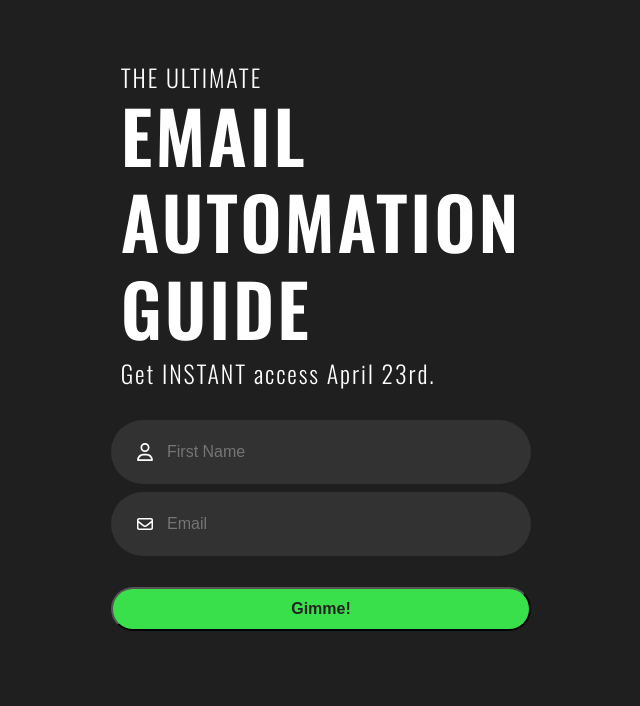
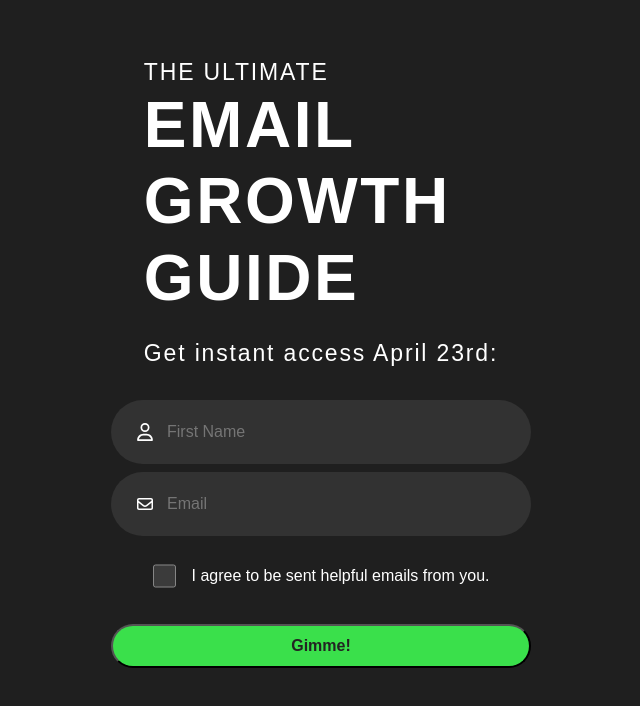
Before and after one commit to byoncak/ultimate-email-guide, a Vue app: page / in a window 1280 px wide. Shown: the top 706 px of the page, without its empty margins (319-959 px from the left). Built offline with nearby package versions, Linux system fonts and the light colour scheme.

Commit message:
Add email consent checkbox, change font to Kanit, and update guide name.
- Add checkbox to consent to receiving emails before submitting form
- Update font to Kanit for a cleaner look and feel
- Change email automation guide name to 'Email Growth Guide' for a more concise, catchy title

```diff
--- a/src/App.vue
+++ b/src/App.vue
@@ -9,6 +9,10 @@
   text-align: center;
   color: #2c3e50;
 }
+
+body {
+    font-family: 'Kanit', sans-serif;
+  }
 
 nav {
   padding: 30px;
--- a/src/components/ThankYou.vue
+++ b/src/components/ThankYou.vue
@@ -1,7 +1,8 @@
 <template>
   <div class="thank-you">
     <h1>Thank you for subscribing!</h1>
-    <p>You'll receive our ultimate email guide as soon as it's released.</p>
+    <p>You'll receive my Email Automation Guide as soon as it's released (April 23rd)</p>
+
   </div>
 </template>
 
@@ -9,7 +10,7 @@
 .thank-you {
   max-width: 600px;
   margin: 0 auto;
-  text-align: center;
+  text-align: left;
   padding: 48px;
 }
 
--- a/src/components/TheForm.vue
+++ b/src/components/TheForm.vue
@@ -10,6 +10,7 @@ const router = useRouter()
 let firstName = ref("");
 let email = ref("");
 
+const consent = ref(false)
 const showAlert = ref(false);
 const alertMessage = ref("");
 
@@ -20,16 +21,16 @@ let closeAlert = () => {
 let handleSubmit = async () => {
   try {
     // Check if the name and email pair already exist
-    const q = query(collection(db, 'waitlist'), where('name', '==', firstName.value), where('email', '==', email.value));
+    const q = query(collection(db, 'waitlist'), where('email', '==', email.value));
     const querySnapshot = await getDocs(q);
     if (querySnapshot.size > 0) {
       // Display an alert message if a duplicate record was found
       firstName.value = "";
       email.value = "";
       showAlert.value = true;
-      alertMessage.value = 'Oops. A record with this name & email already exists.';
+      alertMessage.value = 'Oops. A record with this email already exists.';
     } else {
-      // If no duplicate record was found, add the new subscriber to Firestore
+      // If no duplicate record was found and consent is given, add the new subscriber to Firestore
       const subscriber = {
         name: firstName.value,
         email: email.value,
@@ -63,9 +64,12 @@ let validateEmail = () => {
 };
 
 let submitForm = () => {
-  if (validateEmail()) {
+  if (validateEmail() && consent.value) {
     handleSubmit();
     router.push({ name: 'ThankYou' })
+  } else {
+    alertMessage.value = 'Please give your consent to receive emails before submitting the form.'; // show error message
+    showAlert.value = true;
   }
 };
 </script>
@@ -77,14 +81,15 @@ let submitForm = () => {
         <!-- <h2>THE ONLY</h2> -->
         <p>THE ULTIMATE</p>
 
+
         <h1>
           EMAIL <br />
-          AUTOMATION <br />
+          GROWTH <br />
           GUIDE
         </h1>
         <!-- <h2>YOU NEED.</h2> -->
       </div>
-      <p>Get INSTANT access April 23rd.</p>
+      <p>Get instant access April 23rd:</p>
     </div>
     <form @submit.prevent="submitForm">
       <div class="input-container">
@@ -110,6 +115,10 @@ let submitForm = () => {
           placeholder="Email"
         />
       </div>
+      <label class="opt-in">
+        <input type="checkbox" v-model="consent" class="checkbox" />
+        I agree to be sent helpful emails from you.
+      </label>
 
       <button class="submit" type="submit">Gimme!</button>
     </form>
@@ -174,11 +183,24 @@ form {
   font-size: inherit;
   font-family: inherit;
   line-height: inherit;
+  max-width: 420px;
 }
 
 input {
   color-scheme: dark;
-  max-width: 420px;
+}
+
+.opt-in {
+  display: inline-flex;
+  align-items: center;
+  color: white;
+}
+
+.checkbox {
+  max-width: 23px;
+  border: none;
+  color: #3AE04B;
+  margin: 0px 16px 0px 0px ;
 }
 
 .heading {
@@ -187,7 +209,7 @@ input {
 }
 
 .meat {
-  margin: 8px 0 8px 0px;
+  margin: 4px 0 23px 0px;
   max-width: 420px;
 }
 
@@ -196,7 +218,7 @@ input {
   max-width: 420px;
   width: 100%;
   padding: 11px 11px 11px 11px;
-  margin-top: 23px;
+  margin-top: 8px;
   border-radius: 64px;
   color: #232323;
   background-color: #3AE04B;
--- a/src/styles/main.scss
+++ b/src/styles/main.scss
@@ -15,7 +15,6 @@ body {
 
 #app {
   height: 100%;
-  font-family: Arial, Helvetica, sans-serif;
 }
 
 //TYPOGRAPHY
@@ -39,10 +38,9 @@ p {
 }
 
 h1 {
-  font-family: 'Oswald';
   font-style: normal;
   font-weight: 800;
-  font-size: 72px;
+  font-size: 64px;
   line-height: 120%;
   /* or 83px */
   letter-spacing: 0.04em;
@@ -50,10 +48,9 @@ h1 {
 }
 
 h2 {
-  font-family: 'Oswald';
   font-style: normal;
   font-weight: 800;
-  font-size: 48px;
+  font-size: 32px;
   line-height: 120%;
   /* or 83px */
 
@@ -62,10 +59,9 @@ h2 {
 }
 
 p {
-  font-family: 'Oswald';
   font-style: normal;
   font-weight: 200;
-  font-size: 24px;
+  font-size: 23px;
   line-height: 120%;
   /* identical to box height, or 28px */
   letter-spacing: 0.08em;
```
